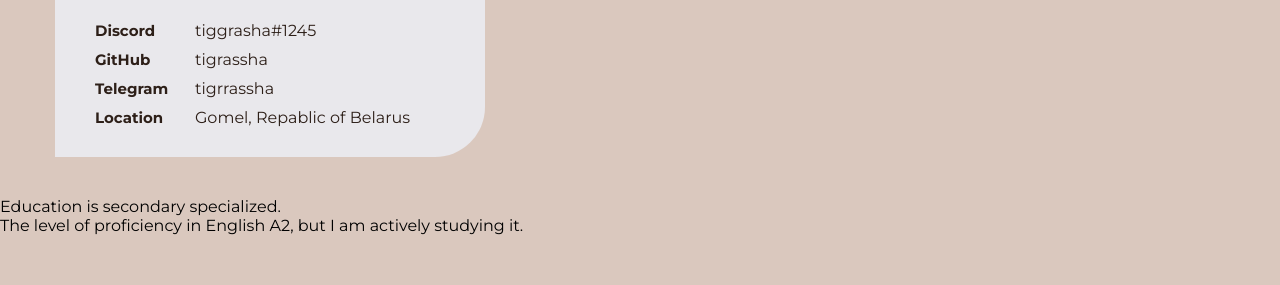
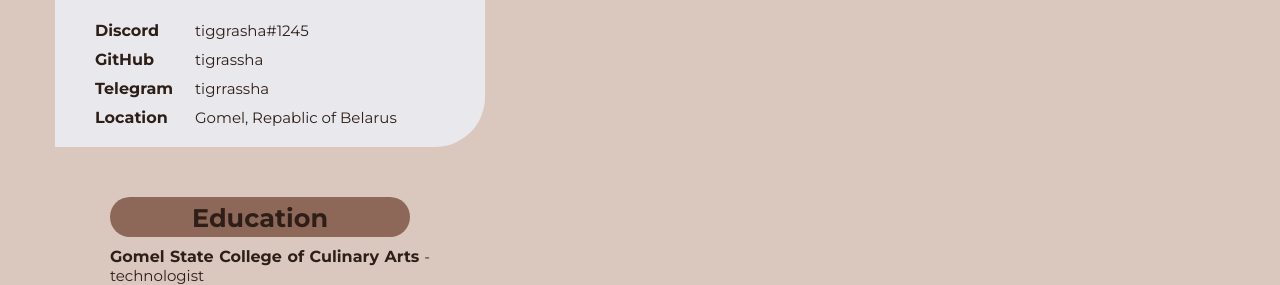
Before and after one commit to Tigrassha/rsschool-cv, a plain HTML site: page index.html in a window 1280 px wide. Shown: the part 632-917 px from the top of the page. Before the commit the page ends 867 px from the top, so only its background shows below. Drawn offline with Linux system fonts and the light colour scheme.

Commit message:
feat: add section education

```diff
--- a/index.html
+++ b/index.html
@@ -60,8 +60,17 @@
                             </li>
                         </ul>
                     </section>
-
                 </div>
+                <section class="education" id="education">
+                    <div class="section-title__fon">
+                        <h2>
+                           Education
+                        </h2>
+                    </div>
+                    <p class="item-text item-text__education">
+                       <span class="item-title" >Gomel State College of Culinary Arts</span> <span class="item-text" > - technologist</span>
+                    </p>
+                </section>
 
             </div>
 
@@ -107,8 +116,7 @@
 
     </main>
 
-    <p>Education is secondary specialized.</p>
-    <p>The level of proficiency in English A2, but I am actively studying it.</p>
+
     <footer class="footer">
         <div class="container">
 
--- a/style.css
+++ b/style.css
@@ -58,10 +58,10 @@ a {
 
 .wrapper__about {
     background: #e9e8ec;
-    max-height: 730px;
+    max-height: 700px;
     max-width: 430px;
     border-radius: 0 50px 50px 0;
-    margin-bottom: 30px;
+    margin-bottom: 50px;
 }
 
 .section-my_foto {
@@ -91,7 +91,7 @@ a {
 
 .contacts-list {
     padding-bottom: 20px;
-    margin-bottom: 40px;
+
 }
 
 .contact-item {
@@ -99,8 +99,12 @@ a {
     margin-bottom: 10px;
 }
 
+.contact-item:last-child{
+    margin-bottom: 0;
+}
+
 .item-title {
-    font-size: 15px;
+    font-size: 16px;
     color: #2d1f18;
     font-weight: bold;
 }
@@ -110,7 +114,7 @@ a {
 }
 
 .item-text {
-    font-size: 16px;
+    font-size: 15px;
     color: #2d1f18;
     text-align: justify;
 }
@@ -151,7 +155,7 @@ a {
     width: 300px;
     padding: 10px 20px;
     border-radius: 60px;
-    font-size: 20px;
+    font-size: 17px;
     text-align: center;
     background: #8d6859;
     color: #2d1f18;
@@ -185,6 +189,14 @@ margin-top: 10px;
 padding-bottom: 10px;;
 }
 
+.education{
+    max-width: 320px;
+    margin: 0 auto;
+}
+
+.item-text__education{
+    margin-top: 10px;
+}
 
 
 
```
